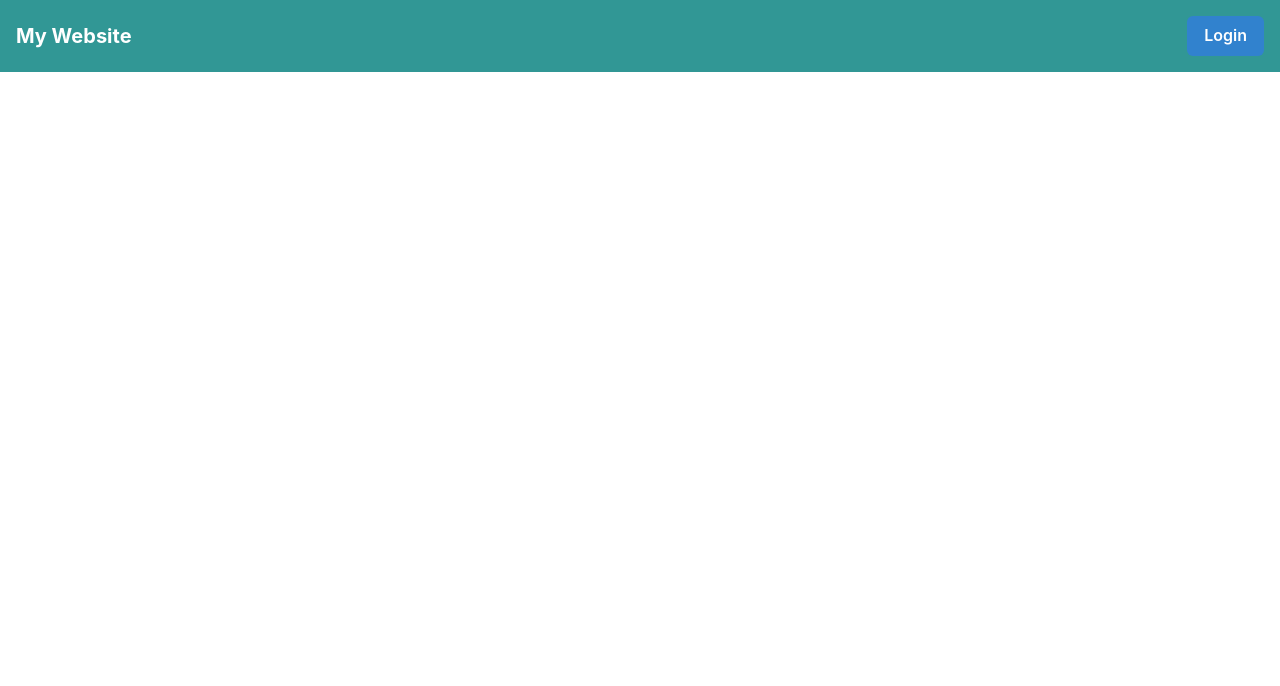
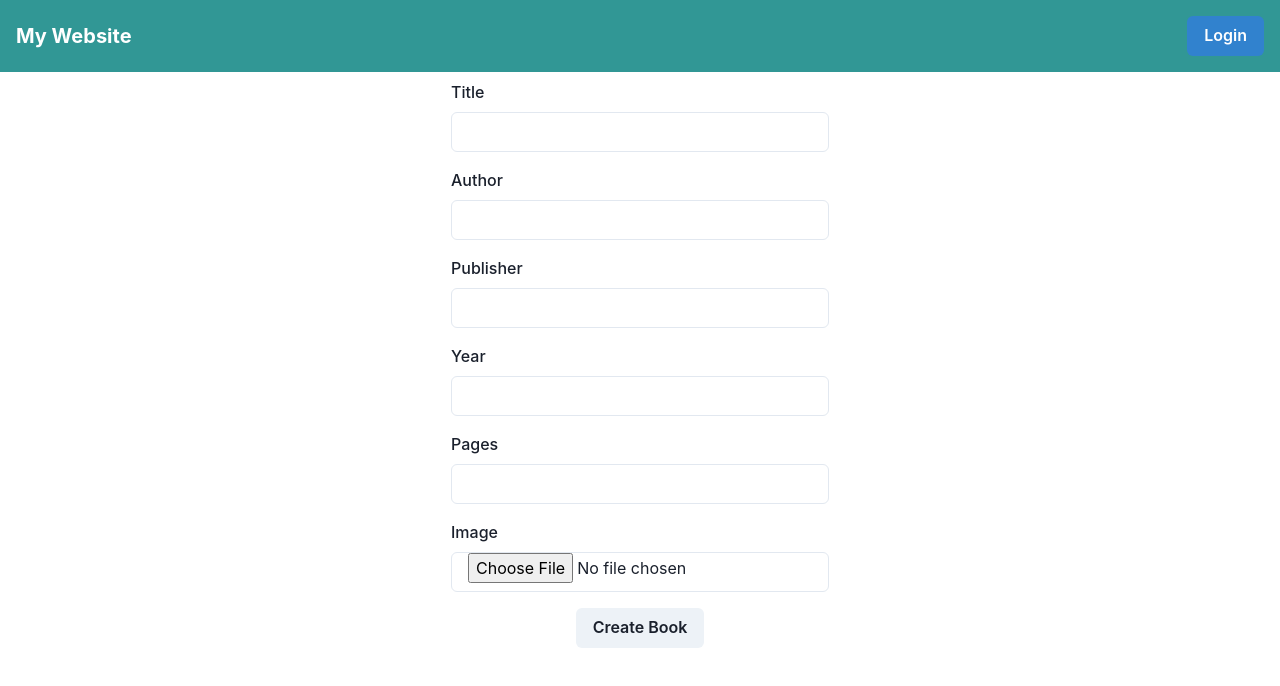
Before and after one commit to asaadam/homework-2, a React (Vite) app in the folder frontend/: page /newbook in a window 1280 px wide. Before the commit this address had no page. Shown: the top 686 px of the page. Built offline with nearby package versions, Linux system fonts and the light colour scheme.

Commit message:
add book feature

```diff
--- a/frontend/src/App.jsx
+++ b/frontend/src/App.jsx
@@ -6,6 +6,7 @@ import {
   Routes,
 } from "react-router-dom";
 import Navbar from "./components/Navbar";
+import BookForm from "./pages/NewBooks";
 import Homepage from "./pages/Homepage";
 import Register from "./pages/Register";
 
@@ -18,6 +19,8 @@ function App() {
         <Routes>
           <Route path={"/"} element={<Homepage />} />
           <Route path={"/register"} element={<Register />} />
+          <Route path={"/newbook"} element={<BookForm />} />
+
         </Routes>
       </Router>
     </VStack>
--- a/frontend/src/components/Navbar.jsx
+++ b/frontend/src/components/Navbar.jsx
@@ -3,6 +3,7 @@ import {
   Flex,
   FormControl,
   FormLabel,
+  HStack,
   Input,
   Modal,
   ModalBody,
@@ -50,6 +51,12 @@ const Navbar = () => {
           </Text>
         </Flex>
       </Link>
+      <HStack>
+        {isLogin && (
+          <Link to="/newbook">
+            <Button colorScheme="blackAlpha">Create New Book</Button>
+          </Link>
+        )}
         {!isLogin ? (
           <Button onClick={onOpen} colorScheme="blue">
             Login
@@ -65,6 +72,7 @@ const Navbar = () => {
             Logout
           </Button>
         )}
+      </HStack>
 
       <Modal isOpen={isOpen} onClose={onClose}>
         <form
@@ -97,7 +105,11 @@ const Navbar = () => {
               <VStack>
                 <FormControl isRequired>
                   <FormLabel>Email</FormLabel>
-                  <Input type="email" placeholder="Enter your email address" />
+                  <Input
+                    name="email"
+                    type="email"
+                    placeholder="Enter your email address"
+                  />
                 </FormControl>
                 <FormControl isRequired>
                   <FormLabel>Password</FormLabel>
--- a/frontend/src/modules/fetch/index.js
+++ b/frontend/src/modules/fetch/index.js
@@ -21,15 +21,8 @@ async function loginUser(email, password) {
 }
 
 // Function for create book endpoint
-async function createBook(title, author, publisher, year, pages, image) {
+async function createBook(formData) {
   try {
-    const formData = new FormData();
-    formData.append('title', title);
-    formData.append('author', author);
-    formData.append('publisher', publisher);
-    formData.append('year', year);
-    formData.append('pages', pages);
-    formData.append('image', image);
     const response = await instance.post('/books', formData, {
       headers: { 'Content-Type': 'multipart/form-data' }
     });
--- /dev/null
+++ b/frontend/src/pages/NewBooks.jsx
@@ -0,0 +1,57 @@
+import {
+  FormControl,
+  FormLabel,
+  Input,
+  Button,
+  VStack,
+} from "@chakra-ui/react";
+import { createBook } from "../modules/fetch";
+
+export default function BookForm() {
+  async function handleSubmit(event) {
+    event.preventDefault();
+    const formData = new FormData(event.target);
+
+    try {
+      await createBook(
+        formData,
+      );
+      event.target.reset();
+      console.log("Book created successfully!");
+    } catch (error) {
+      console.error(error.response.data.message || "Something went wrong");
+    }
+  }
+
+  return (
+    <form onSubmit={handleSubmit}>
+      <VStack spacing={4}>
+        <FormControl>
+          <FormLabel>Title</FormLabel>
+          <Input name="title" required />
+        </FormControl>
+        <FormControl>
+          <FormLabel>Author</FormLabel>
+          <Input name="author" required />
+        </FormControl>
+        <FormControl>
+          <FormLabel>Publisher</FormLabel>
+          <Input name="publisher" required />
+        </FormControl>
+        <FormControl>
+          <FormLabel>Year</FormLabel>
+          <Input name="year" type="number" required />
+        </FormControl>
+        <FormControl>
+          <FormLabel>Pages</FormLabel>
+          <Input name="pages" type="number" required />
+        </FormControl>
+        <FormControl>
+          <FormLabel>Image</FormLabel>
+          <Input name="image" type="file" accept="image/*" required />
+        </FormControl>
+        <Button type="submit">Create Book</Button>
+      </VStack>
+    </form>
+  );
+}
```
Also changed, not shown: 1 other file (tests, documents, lock files or other folders). Lines whose indentation alone changed are shown as unchanged.
